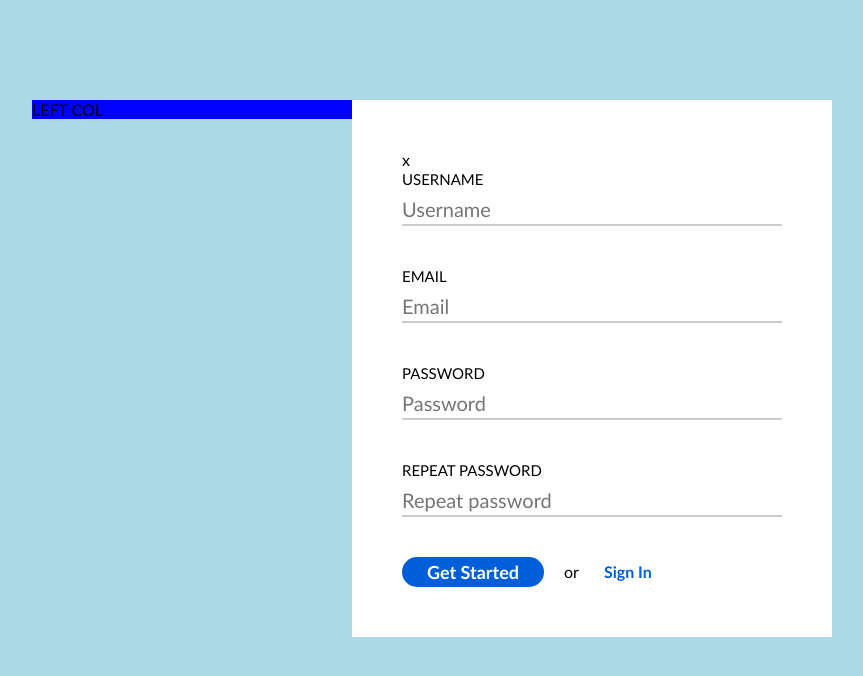
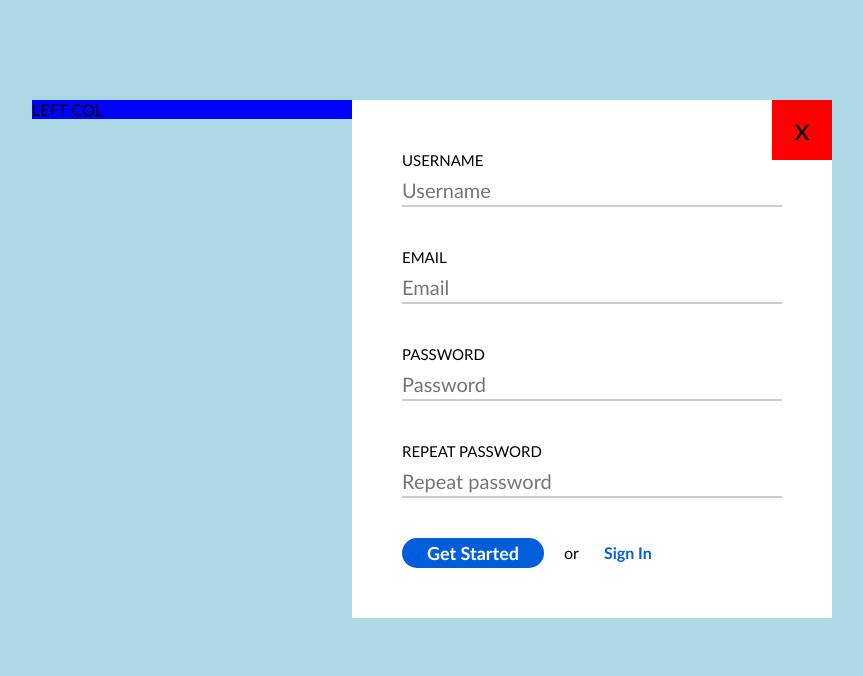
Before and after one commit to TomasTheDankEngine/5-signup, a plain HTML site: page index.html in a window 1280 px wide. Shown: the whole page, without its empty margins (208-1071 px from the left). Drawn offline with Linux system fonts and the light colour scheme.

Commit message:
Close element #13

```diff
--- a/css/main.css
+++ b/css/main.css
@@ -14,7 +14,6 @@ body {
 .container {
     display: inline-block;
     width: 800px;
-
     margin-left: calc((100% - 800px) / 2);
     margin-top: 100px;
 }
@@ -30,10 +29,20 @@ body {
     float: left;
     padding: 50px;
     background-color: #fff;
+    position: relative;
 }
 
 .close {
-
+    display: inline-block;
+    width: 60px;
+    height: 60px;
+    font-size: 30px;
+    background-color: red;
+    text-align: center;
+    line-height: 57px;
+    position: absolute;
+    top: 0;
+    right: 0;
 }
 
 form {
```
